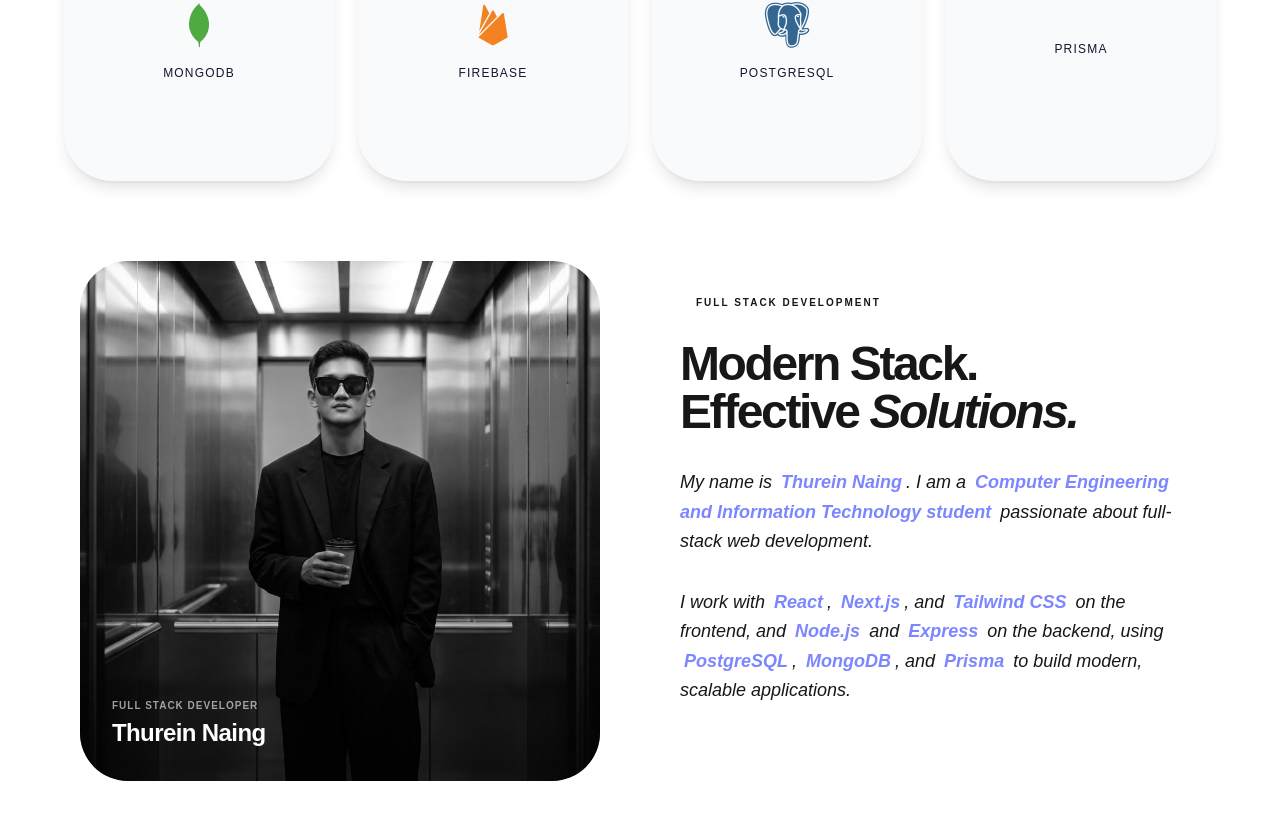
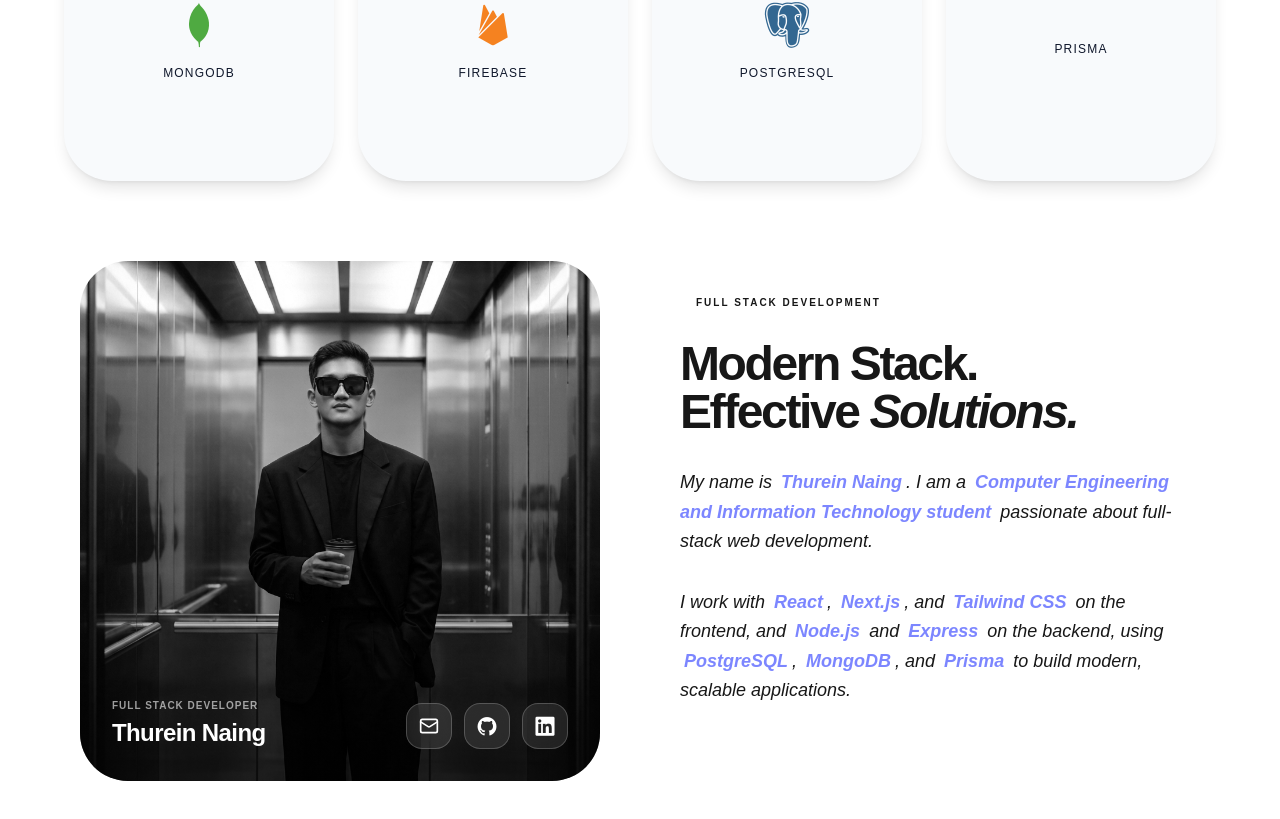
Before and after one commit to ThureinNaing/nextjs-portfolio, a Next.js app: page / in a window 1280 px wide. Shown: the part 3795-4614 px from the top of the page. Built offline with nearby package versions, Linux system fonts and the light colour scheme.

Commit message:
add contact infromation

```diff
--- a/app/layout.tsx
+++ b/app/layout.tsx
@@ -1,6 +1,7 @@
 import type { Metadata } from "next";
 import "./globals.css";
 import Navbar from "@/components/Navbar";
+import { Toaster } from "@/components/Toaster";
 
 export const metadata: Metadata = {
 	title: "Thurein Naing - Portfolio",
@@ -22,6 +23,7 @@ export default function RootLayout({
 				/>
 			</head>
 			<body className="min-h-full flex flex-col md:mx-4 p-4 ">
+				<Toaster />
 				<Navbar />
 				{children}
 			</body>
--- a/components/AboutMe.tsx
+++ b/components/AboutMe.tsx
@@ -1,11 +1,48 @@
 "use client";
 
+import { useToast } from "@/hooks/use-toast";
 import { motion } from "framer-motion";
+import { Mail } from "lucide-react";
 import Image from "next/image";
 
 export default function AboutMe() {
 	const highlightClass =
 		"text-indigo-400 font-bold mx-1 hover:text-indigo-300 transition-colors cursor-default";
+	const emailAddress = "thuureinnnaingg412@gmail.com";
+	const { toast } = useToast();
+
+	const handleCopyEmail = () => {
+		navigator.clipboard.writeText(emailAddress);
+
+		toast.success({
+			title: "Copied Successfully!",
+			description: emailAddress,
+			duration: 3000,
+		});
+	};
+
+	const socials = [
+		{
+			name: "Email",
+			icon: <Mail size={20} />,
+			action: handleCopyEmail,
+			color: "hover:text-red-400",
+		},
+		{
+			name: "GitHub",
+			// Devicon GitHub class
+			icon: <i className="devicon-github-original text-[20px]"></i>,
+			link: "https://github.com/ThureinNaing",
+			color: "hover:text-gray-400",
+		},
+		{
+			name: "LinkedIn",
+			// Devicon LinkedIn class
+			icon: <i className="devicon-linkedin-plain text-[20px]"></i>,
+			link: "https://linkedin.com/in/thurein-naing-0b5188318",
+			color: "hover:text-blue-400",
+		},
+	];
 
 	return (
 		<section id="about" className="bg-background mt-20 scroll-mt-37.5">
@@ -25,15 +62,58 @@ export default function AboutMe() {
 								priority
 								className="w-full h-full object-cover grayscale group-hover:grayscale-0 transition-all duration-700 group-hover:scale-105"
 							/>
+
 							<div className="absolute inset-0 bg-linear-to-t from-black via-transparent to-transparent opacity-60" />
 
-							<div className="absolute bottom-8 left-8">
+							<div className="absolute bottom-8 left-8 right-8  flex justify-between items-end gap-3">
+								<div>
+									{" "}
 									<p className="text-white/60 text-[10px] font-black uppercase tracking-widest mb-1">
 										Full Stack Developer
 									</p>
 									<h3 className="text-white text-2xl font-black tracking-tight">
 										Thurein Naing
 									</h3>
+								</div>
+								<div className=" flex gap-3 z-20">
+									{socials.map((social, idx) => {
+										const Component = social.action
+											? "button"
+											: "a";
+
+										return (
+											<motion.div
+												key={idx}
+												whileHover={{
+													scale: 1.1,
+													y: -5,
+												}}
+												whileTap={{ scale: 0.9 }}
+											>
+												<Component
+													{...(social.action
+														? {
+																onClick:
+																	social.action,
+															}
+														: {
+																href: social.link,
+																target: "_blank",
+																rel: "noopener noreferrer",
+															})}
+													className={`p-3 rounded-2xl bg-white/10 backdrop-blur-md border border-white/20 text-white hover:bg-primary hover:border-primary transition-colors flex items-center justify-center ${social.color}`}
+													title={
+														social.name === "Email"
+															? "Copy Email"
+															: `Go to ${social.name}`
+													}
+												>
+													{social.icon}
+												</Component>
+											</motion.div>
+										);
+									})}
+								</div>
 							</div>
 						</motion.div>
 
--- a/components/Navbar.tsx
+++ b/components/Navbar.tsx
@@ -23,6 +23,23 @@ const Navbar = () => {
 		// cleanup the event listener when the component is unmounted
 		return () => window.removeEventListener("scroll", handleScroll);
 	}, []);
+
+	const scrollToSection = (e: React.MouseEvent, id: string) => {
+		e.preventDefault();
+		const element = document.getElementById(id);
+		if (element) {
+			const offset = 80; // Navbar height အတွက် နေရာချန်တာပါ
+			const bodyRect = document.body.getBoundingClientRect().top;
+			const elementRect = element.getBoundingClientRect().top;
+			const elementPosition = elementRect - bodyRect;
+			const offsetPosition = elementPosition - offset;
+
+			window.scrollTo({
+				top: offsetPosition,
+				behavior: "smooth",
+			});
+		}
+	};
 	return (
 		<header
 			className={`flex justify-between items-center md:px-16  text-white fixed w-full left-1/2  -translate-x-1/2 z-100 transition-all duration-300 ease-in-out ${scrolled ? "top-0 bg-black" : "md:top-1 top-0 bg-transparent "}`}
@@ -43,7 +60,8 @@ const Navbar = () => {
 				/>
 			</nav>
 			<Link
-				href="#contact"
+				href="#about"
+				onClick={(e) => scrollToSection(e, "about")}
 				className="bg-white text-black px-3 py-1 rounded italic cursor-pointer"
 			>
 				Contact me
--- /dev/null
+++ b/components/Toaster.tsx
@@ -0,0 +1,74 @@
+"use client";
+
+import { useToast } from "@/hooks/use-toast";
+import { motion, AnimatePresence } from "framer-motion";
+import { CheckCircle2, XCircle, Info, AlertTriangle, X } from "lucide-react";
+
+export function Toaster() {
+	const { toasts, dismiss } = useToast();
+
+	const icons = {
+		success: <CheckCircle2 className="text-green-400 w-5 h-5" />,
+		destructive: <XCircle className="text-red-400 w-5 h-5" />,
+		warning: <AlertTriangle className="text-yellow-400 w-5 h-5" />,
+		info: <Info className="text-blue-400 w-5 h-5" />,
+		default: <Info className="text-indigo-400 w-5 h-5" />,
+	};
+
+	return (
+		<div className="fixed bottom-4 right-4 z-100 flex flex-col gap-3 w-full max-w-95">
+			<AnimatePresence>
+				{toasts.map(
+					({ id, title, description, variant, open, action }) =>
+						open && (
+							<motion.div
+								key={id}
+								initial={{
+									opacity: 0,
+									y: 20,
+									scale: 0.9,
+									x: 20,
+								}}
+								animate={{ opacity: 1, y: 0, scale: 1, x: 0 }}
+								exit={{ opacity: 0, scale: 0.9, x: 20 }}
+								className="relative group overflow-hidden rounded-2xl border border-white/10 bg-black/60 backdrop-blur-xl p-4 shadow-2xl flex gap-3 items-start"
+							>
+								{/* Icon Section */}
+								<div className="mt-0.5">
+									{icons[variant || "default"]}
+								</div>
+
+								{/* Text Section */}
+								<div className="flex-1">
+									{title && (
+										<h3 className="text-white font-bold text-sm tracking-tight">
+											{title}
+										</h3>
+									)}
+									{description && (
+										<p className="text-white/60 text-xs mt-1 font-mono leading-relaxed">
+											{description}
+										</p>
+									)}
+									{action && (
+										<div className="mt-3">{action}</div>
+									)}
+								</div>
+
+								{/* Close Button */}
+								<button
+									onClick={() => dismiss(id)}
+									className="text-white/20 hover:text-white transition-colors"
+								>
+									<X size={16} />
+								</button>
+
+								{/* Bottom Progress Bar Decor (Optional) */}
+								<div className="absolute bottom-0 left-0 h-0.5 bg-primary/30 w-full" />
+							</motion.div>
+						),
+				)}
+			</AnimatePresence>
+		</div>
+	);
+}
--- a/hooks/use-toast.tsx
+++ b/hooks/use-toast.tsx
@@ -1,11 +1,15 @@
-
 import * as React from "react";
 
 // Define the ToastActionElement type
 export type ToastActionElement = React.ReactElement;
 
 // Define toast types for visual distinction
-export type ToastType = "default" | "destructive" | "success" | "warning" | "info";
+export type ToastType =
+	| "default"
+	| "destructive"
+	| "success"
+	| "warning"
+	| "info";
 
 // Main Toast interface
 export interface ToastItem {
@@ -84,7 +88,7 @@ const reducer = (state: State, action: Action): State => {
 			return {
 				...state,
 				toasts: state.toasts.map((t) =>
-          t.id === action.toast.id ? { ...t, ...action.toast } : t
+					t.id === action.toast.id ? { ...t, ...action.toast } : t,
 				),
 			};
 
@@ -104,7 +108,7 @@ const reducer = (state: State, action: Action): State => {
 			return {
 				...state,
 				toasts: state.toasts.map((t) =>
-          t.id === toastId ? { ...t, open: false } : t
+					t.id === toastId ? { ...t, open: false } : t,
 				),
 			};
 		}
@@ -208,11 +212,16 @@ function toast(props: ToastOptions) {
 }
 
 // Convenience functions for different toast types
-toast.default = (props: Omit<ToastOptions, "type">) => toast({ ...props, type: "default" });
-toast.destructive = (props: Omit<ToastOptions, "type">) => toast({ ...props, type: "destructive" });
-toast.success = (props: Omit<ToastOptions, "type">) => toast({ ...props, type: "success", variant: "success" });
-toast.warning = (props: Omit<ToastOptions, "type">) => toast({ ...props, type: "warning" });
-toast.info = (props: Omit<ToastOptions, "type">) => toast({ ...props, type: "info" });
+toast.default = (props: Omit<ToastOptions, "type">) =>
+	toast({ ...props, type: "default" });
+toast.destructive = (props: Omit<ToastOptions, "type">) =>
+	toast({ ...props, type: "destructive" });
+toast.success = (props: Omit<ToastOptions, "type">) =>
+	toast({ ...props, type: "success", variant: "success" });
+toast.warning = (props: Omit<ToastOptions, "type">) =>
+	toast({ ...props, type: "warning" });
+toast.info = (props: Omit<ToastOptions, "type">) =>
+	toast({ ...props, type: "info" });
 
 // Hook for consuming toasts
 function useToast() {
```
Lines whose indentation alone changed are shown as unchanged.
